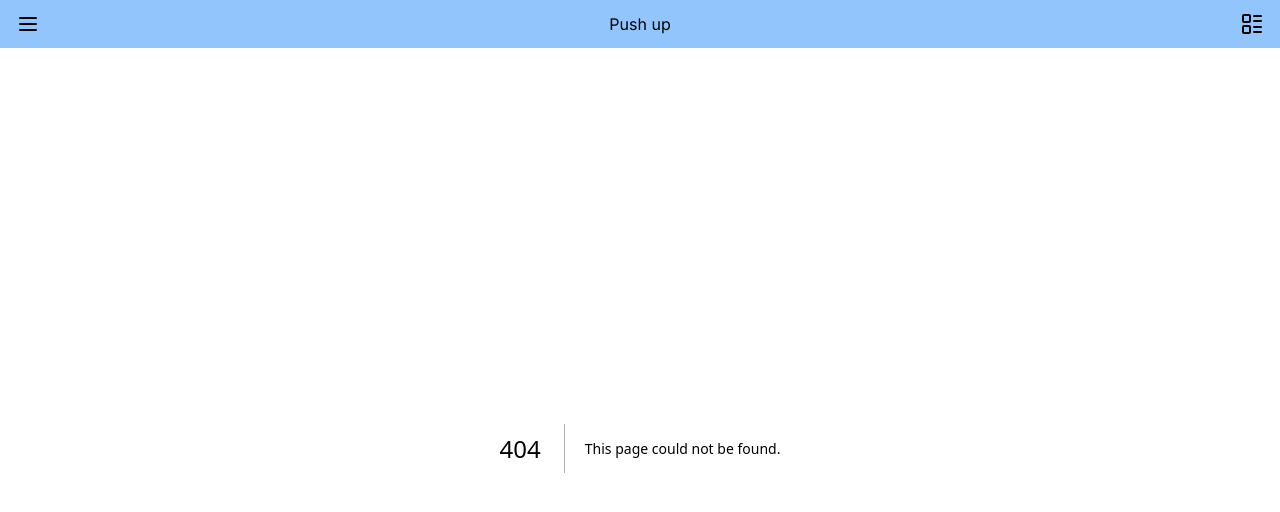
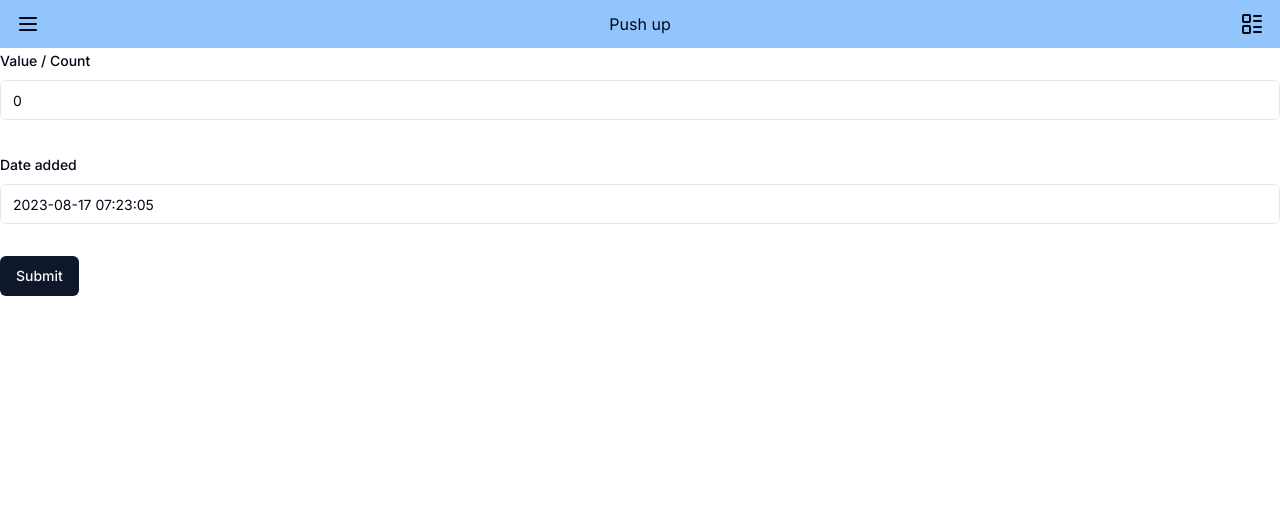
Before and after one commit to Michaelomh/beagling, a Next.js app: page /records/1 in a window 1280 px wide. Before the commit this address had no page. Shown: the top 512 px of the page. Built offline with nearby package versions, Linux system fonts and the light colour scheme; no server answers; the database is empty.

Commit message:
implement update records

```diff
--- /dev/null
+++ b/app/records/[id]/page.tsx
@@ -0,0 +1,120 @@
+"use client"
+
+import { zodResolver } from "@hookform/resolvers/zod"
+import { useForm } from "react-hook-form"
+import { useParams } from "next/navigation"
+import * as z from "zod"
+
+import { Button } from "@/components/ui/button"
+import { Form, FormControl, FormField, FormItem, FormLabel, FormMessage } from "@/components/ui/form"
+import { Input } from "@/components/ui/input"
+import { supabase } from "@/utils/SupabaseClient"
+import { useEffect, useState } from "react"
+import { formatDate } from "@/utils/Date"
+
+const formSchema = z.object({
+  count: z.string({
+    required_error: "Value must be a number.",
+    invalid_type_error: "Value must be a number.",
+  }),
+  createdAt: z.string({
+    required_error: "Please select a valid date and time.",
+    invalid_type_error: "Date is invalid.",
+  }),
+})
+
+export default function Records() {
+  const { id } = useParams()
+  const [isSubmitting, setSubmitting] = useState<boolean>(false)
+
+  useEffect(() => {
+    console.log("resetting")
+    typeof id === "string" && getRecord(id)
+  }, [id])
+
+  const getRecord = async (id: string) => {
+    try {
+      const { data: record, error } = await supabase.from("records").select("*").eq("id", id).single()
+
+      form.reset({
+        count: record.count,
+        createdAt: formatDate(record.created_at, "YYYY-MM-DD hh:mm:ss"),
+      })
+
+      if (error) {
+        console.error(error)
+      }
+    } catch (error) {
+      console.error(error)
+    }
+  }
+
+  const form = useForm<z.infer<typeof formSchema>>({
+    resolver: zodResolver(formSchema),
+    defaultValues: {
+      count: "0",
+      createdAt: formatDate(new Date(), "YYYY-MM-DD hh:mm:ss"),
+    },
+  })
+
+  function onSubmit(values: z.infer<typeof formSchema>) {
+    console.log(values)
+    updateRecord(values)
+  }
+
+  const updateRecord = async (values: any) => {
+    try {
+      setSubmitting(true)
+      const { data, error } = await supabase
+        .from("records")
+        .update({ count: values.count, created_at: values.createdAt })
+        .eq("id", id)
+        .select()
+
+      if (error) console.error(error)
+    } catch (error) {
+      console.error(error)
+    } finally {
+      setSubmitting(false)
+    }
+  }
+
+  return (
+    <div>
+      <Form {...form}>
+        <form onSubmit={form.handleSubmit(onSubmit)} className="space-y-8">
+          <FormField
+            control={form.control}
+            name="count"
+            render={({ field }) => (
+              <FormItem>
+                <FormLabel>Value / Count</FormLabel>
+                <FormControl>
+                  <Input placeholder="Count" type="number" {...field} />
+                </FormControl>
+                <FormMessage />
+              </FormItem>
+            )}
+          />
+
+          <FormField
+            control={form.control}
+            name="createdAt"
+            render={({ field }) => (
+              <FormItem>
+                <FormLabel>Date added</FormLabel>
+                <FormControl>
+                  <Input placeholder="date added" {...field} />
+                </FormControl>
+                <FormMessage />
+              </FormItem>
+            )}
+          />
+          <Button type="submit" disabled={isSubmitting}>
+            Submit
+          </Button>
+        </form>
+      </Form>
+    </div>
+  )
+}
--- a/app/records/components/RecordRow.tsx
+++ b/app/records/components/RecordRow.tsx
@@ -2,7 +2,9 @@
 
 import { supabase } from "@/utils/SupabaseClient"
 import { DEFAULT_DATETIME_UI_FORMATTER, formatDate } from "@/utils/Date"
-import { Trash2 } from "lucide-react"
+import { PenLine, Trash2 } from "lucide-react"
+
+import Link from "next/link"
 
 type Props = {
   id: number
@@ -28,8 +30,11 @@ export const RecordRow = ({ id, date, count }: Props) => {
       <div>
         <span>{formatDate(date, DEFAULT_DATETIME_UI_FORMATTER)}</span>
       </div>
-      <div className="flex gap-2 items-center">
-        <span className="font-bold mr-2">{count}</span>
+      <div className="flex gap-4 items-center">
+        <span className="font-bold">{count}</span>
+        <Link href={`/records/${id}`}>
+          <PenLine size={16} strokeWidth={1.5} />
+        </Link>
         <Trash2 size={16} strokeWidth={1.5} onClick={deleteRecord} />
       </div>
     </div>
```
